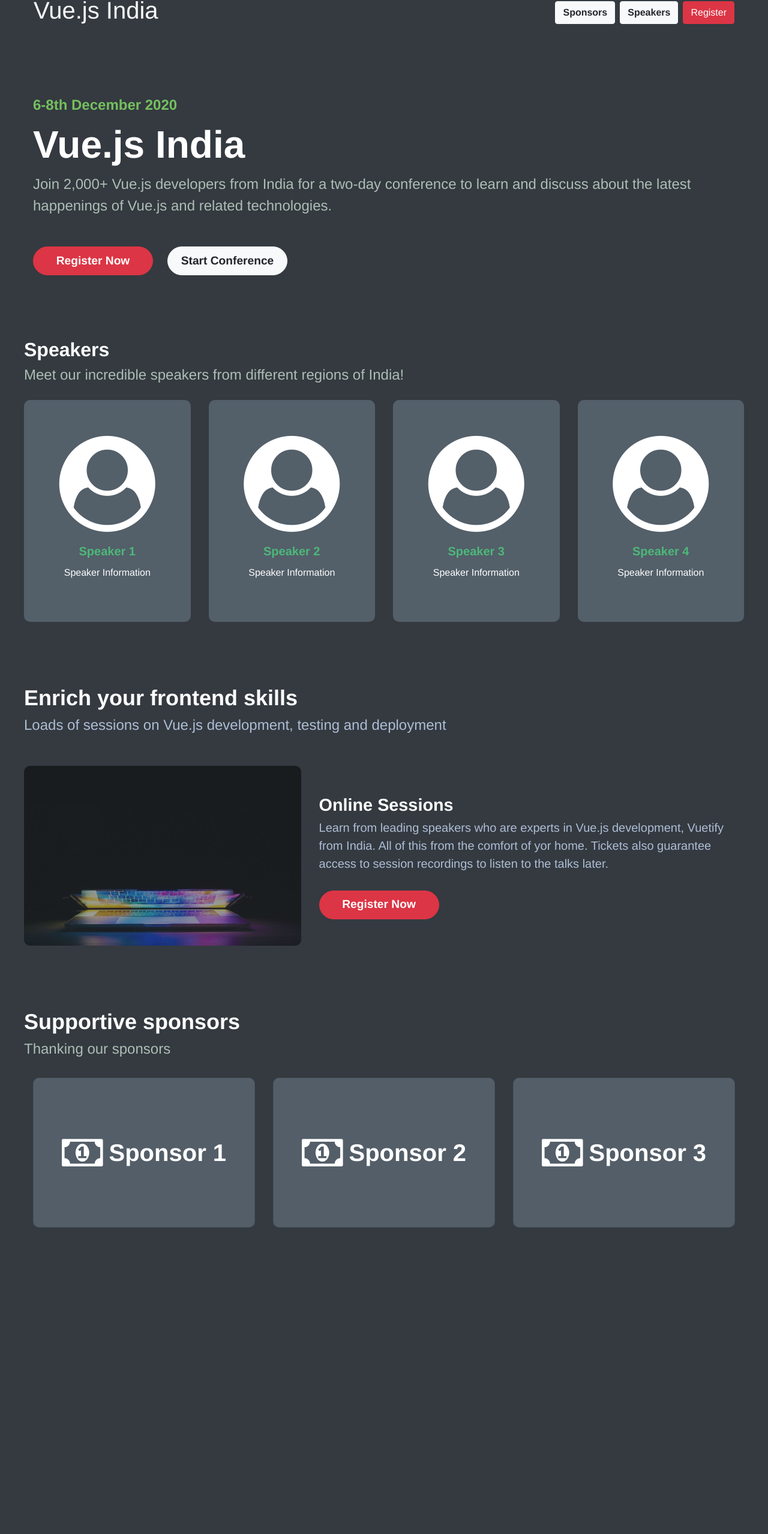
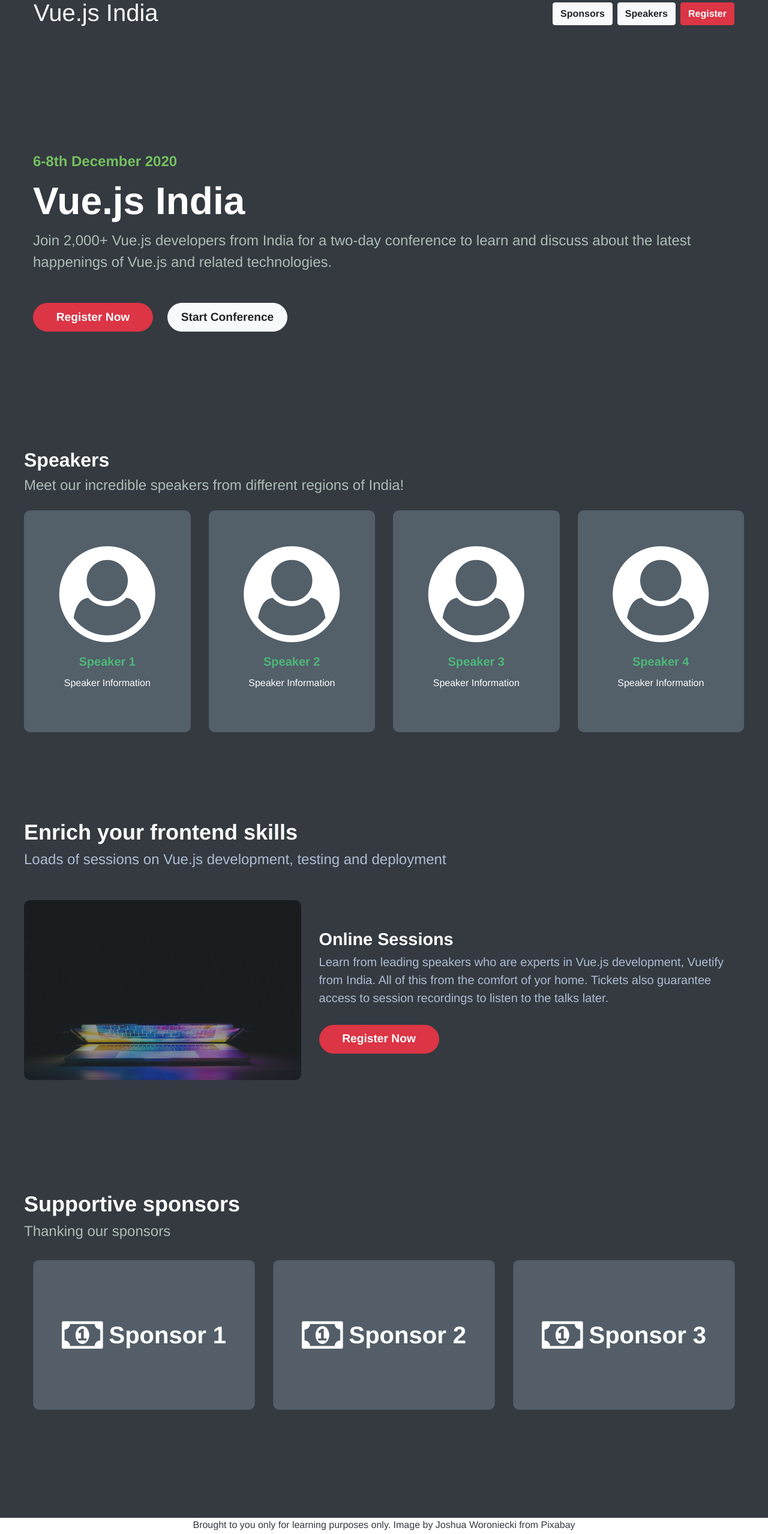
Before and after one commit to saurabhnative/vuejs_video_conference_app, a Vue app: page / in a window 1280 px wide. Shown: the part 15-2573 px from the top of the page at 60% size. Before the commit the page ends 2112 px from the top, so only its background shows below. Built offline with nearby package versions, Linux system fonts and the light colour scheme.

Commit message:
Improved CSS. Added Footer

```diff
--- a/src/App.vue
+++ b/src/App.vue
@@ -7,6 +7,7 @@
       <Speakers :speakers="speakers" />
       <ConferenceEvents/>
       <Sponsors :sponsors="sponsors" />
+      <Footer />
     </div>
   </div>
 </template>
@@ -18,6 +19,7 @@
 import ConferenceVideo from "./components/ConferenceVideo.vue";
 import ConferenceInfo from "./components/ConferenceInfo.vue";
 import ConferenceEvents from "./components/ConferenceEvents";
+import Footer from "./components/Footer";
 export default {
   name: "App",
   components: {
@@ -26,7 +28,8 @@
     ConferenceVideo,
     Speakers,
     Sponsors,
-    ConferenceEvents
+    ConferenceEvents,
+    Footer
   },
   data() {
     return {
--- a/src/components/ConferenceEvents.vue
+++ b/src/components/ConferenceEvents.vue
@@ -31,7 +31,7 @@
 
 <style>
 .events-container {
-    margin: 100px 40px;
+    margin: 140px 40px;
 }
 .info-title {
     font-size: 2.25rem;
--- a/src/components/ConferenceInfo.vue
+++ b/src/components/ConferenceInfo.vue
@@ -25,7 +25,7 @@
 
 <style scoped>
 .event-container {
-    margin: 100px 40px;
+    margin: 190px 40px;
 }
 .event-date {
     color: #75c05e;
--- /dev/null
+++ b/src/components/Footer.vue
@@ -0,0 +1,6 @@
+<template>
+<div class="bg-white text-dark">
+    <div>Brought to you only for learning purposes only. Image by Joshua Woroniecki from Pixabay</div>
+    <span>Inspired from official Vue.js Conference Websites</span>
+</div>
+</template>
--- a/src/components/Header.vue
+++ b/src/components/Header.vue
@@ -1,10 +1,10 @@
 <template>
   <nav class="navbar navbar-dark bg-dark header">
-    <div class="text-light h1">Vue.js India</div>
+    <div class="text-light h1 mt-1">Vue.js India</div>
     <div class="ml-auto d-flex align-items-center">
       <div class="btn btn-light mr-2"><b>Sponsors</b></div>
       <button class="btn btn-light mr-2 " type="button"><b>Speakers</b></button>
-      <button class="btn btn-danger" type="button">Register</button>
+      <button class="btn btn-danger" type="button"><b>Register</b></button>
     </div>
   </nav>
 </template>
--- a/src/components/Speakers.vue
+++ b/src/components/Speakers.vue
@@ -60,7 +60,7 @@
   margin-top: 10px;
 }
 .speakers-container {
-  margin: 20px 40px;
+  margin: 50px 40px;
 }
 .speaker-name {
   font-size: 1.25rem;
--- a/src/components/Sponsors.vue
+++ b/src/components/Sponsors.vue
@@ -39,7 +39,7 @@
   font-size: 4rem;
 }
 .sponsors-container {
-  margin: 50px 40px;
+  margin: 180px 40px;
 }
 .sponsors-title {
   font-size: 2.25rem;
```
